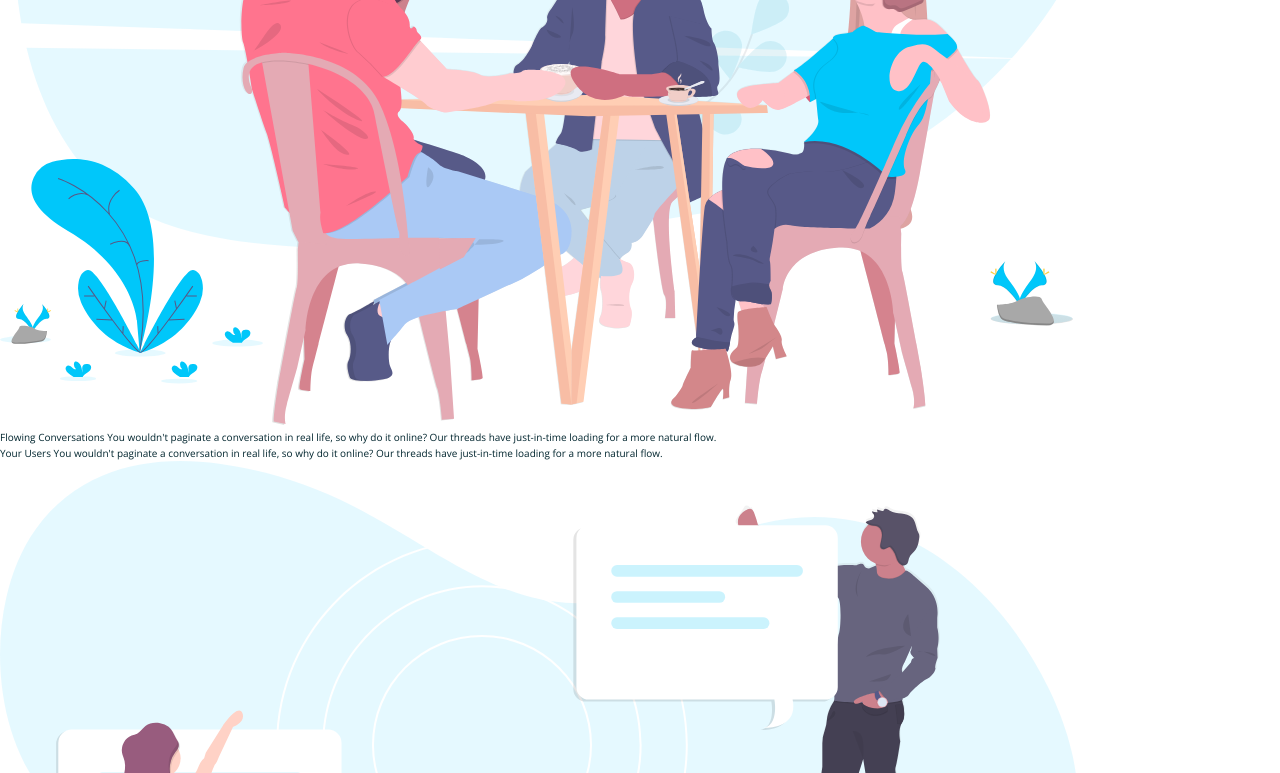
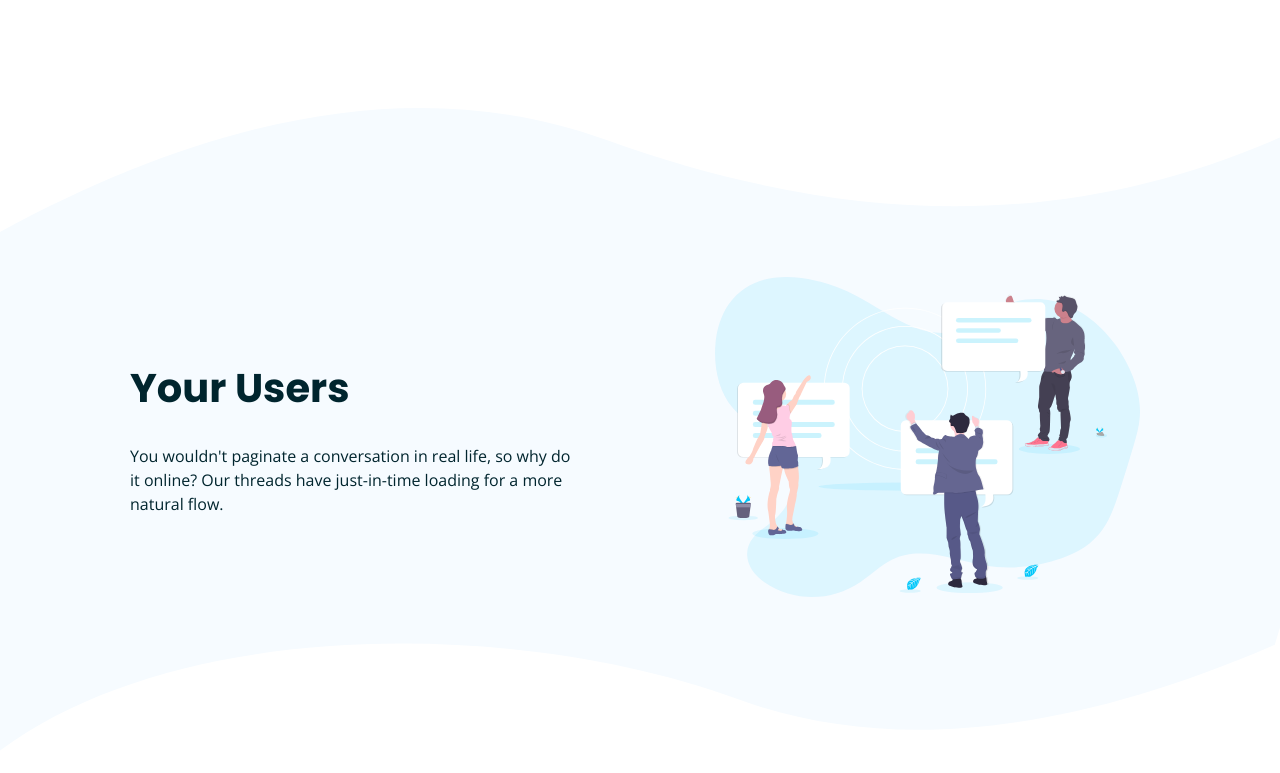
Before and after one commit to justAdevTV/huddle-landing-page, a website: page index.html in a window 1280 px wide. Shown: the part 3467-4240 px from the top of the page. After the commit the page ends 4218 px from the top, so only its background shows below. Drawn offline with nearby package versions, Linux system fonts and the light colour scheme.

Commit message:
Features - Added sections with main styling

```diff
--- a/index.html
+++ b/index.html
@@ -89,8 +89,20 @@
     <section class="features">
       <!-- Grow Together -->
       <div class="feature">
+        <!-- Top Background Vector -->
+        <img
+          class="feature__background feature__background--top"
+          src="images/bg-section-top-mobile-1.svg"
+          srcset="
+            images/bg-section-top-mobile-1.svg   550w,
+            images/bg-section-top-desktop-1.svg 1500w
+          "
+          sizes="100vw"
+          alt="feature section top-half background image"
+        />
+
+        <div class="feature__info">
           <!-- Text -->
-        <div class="feature__info">
           <p class="feature__info__text">
             <span class="feature__info__text--main">Grow Together</span>
             <span class="feature__info__text--sub">
@@ -99,30 +111,35 @@
               miss out on with a feedback form.
             </span>
           </p>
-        </div>
+
           <!-- Image -->
-        <div class="feature__info">
           <img
             src="images/illustration-grow-together.svg"
             alt="Drawing for Growing Together"
             class="feature__info__image"
           />
         </div>
+        <!-- Bottom Background Vector -->
+        <img
+          class="feature__background feature__background--bottom"
+          src="images/bg-section-bottom-mobile-1.svg"
+          srcset="
+            images/bg-section-bottom-mobile-1.svg   550w,
+            images/bg-section-bottom-desktop-1.svg 1500w
+          "
+          alt="feature section bottom-half background image"
+        />
       </div>
-
       <!-- Conversations-->
-      <div class="feature">
+      <div class="feature feature--2">
+        <div class="feature__info feature__info--no-background">
           <!-- Image -->
-        <div class="feature__info">
           <img
             src="images/illustration-flowing-conversation.svg"
             alt="Drawing for Flowing Conversations"
             class="feature__info__image"
           />
-        </div>
-      </div>
           <!-- Text -->
-      <div class="feature__info">
           <p class="feature__info__text">
             <span class="feature__info__text--main">Flowing Conversations</span>
             <span class="feature__info__text--sub">
@@ -132,10 +149,23 @@
             </span>
           </p>
         </div>
+      </div>
+
       <!-- Users-->
       <div class="feature">
+        <!-- Top Background Vector -->
+        <img
+          class="feature__background feature__background--top"
+          src="images/bg-section-top-mobile-2.svg"
+          srcset="
+            images/bg-section-top-mobile-2.svg   550w,
+            images/bg-section-top-desktop-2.svg 1500w
+          "
+          sizes="100vw"
+          alt="feature section top-half background image"
+        />
+        <div class="feature__info">
           <!-- Text -->
-        <div class="feature__info">
           <p class="feature__info__text">
             <span class="feature__info__text--main">Your Users</span>
             <span class="feature__info__text--sub">
@@ -144,15 +174,23 @@
               flow.
             </span>
           </p>
-        </div>
           <!-- Image -->
-        <div class="feature__info">
           <img
             src="images/illustration-your-users.svg"
             alt="Drawing for Your Users"
             class="feature__info__image"
           />
         </div>
+        <!-- Bottom Background Vector -->
+        <img
+          class="feature__background feature__background--bottom"
+          src="images/bg-section-bottom-mobile-2.svg"
+          srcset="
+            images/bg-section-bottom-mobile-2.svg   550w,
+            images/bg-section-bottom-desktop-2.svg 1500w
+          "
+          alt="feature section bottom-half background image"
+        />
       </div>
     </section>
   </body>
--- a/sass/_base.scss
+++ b/sass/_base.scss
@@ -1,4 +1,5 @@
 // COLOR VARIABLES
+$color-primary-light: #f6fbff;
 $color-primary: #ff52c1;
 $color-primary-dark: #9952ff;
 
--- a/sass/_features.scss
+++ b/sass/_features.scss
@@ -1,15 +1,61 @@
 .feature {
+  &__background {
+    display: block;
+    width: 100%;
+
+    &--top {
+    }
+    &--bottom {
+    }
+  }
+
+  &--2 {
+    padding-top: 19rem;
+    padding-bottom: 11.1rem;
+  }
+
   // Section container
   &s {
   }
 
   &__info {
-    &--main {
+    position: relative;
+    display: grid;
+    // TODO: Change minmax
+    grid-template-columns: repeat(auto-fit, minmax(52rem, 1fr));
+    grid-column-gap: 3rem;
+    background-color: $color-primary-light;
+    padding: 3rem 8rem;
+
+    &__text {
+      z-index: 1;
+      font-size: 1em;
+      padding: 0 5rem;
+      margin: auto;
+      line-height: 1.5;
+      &--main {
+        display: block;
+        font-family: $font-display;
+        font-size: 4em;
+        font-weight: 700;
+      }
+      &--sub {
+        display: block;
+        padding-top: 2.6rem;
+        font-size: 1.6em;
+        font-weight: 400;
+      }
     }
-    &--sub {
+
+    &__image {
+      z-index: 1;
+      display: block;
+      width: 100%;
+      padding: 0 6rem;
+    }
+
+    &--no-background {
+      background-color: inherit;
     }
   }
-
-  &__image {
-  }
 }
--- a/sass/_typography.scss
+++ b/sass/_typography.scss
@@ -12,7 +12,6 @@
 
 .heading-2 {
   @extend %heading;
-  font-weight: 400;
   font-family: $font-primary;
   font-weight: 400;
   font-size: 2em;
```
Also changed, not shown: css/style.css. Lines whose indentation alone changed are shown as unchanged.
